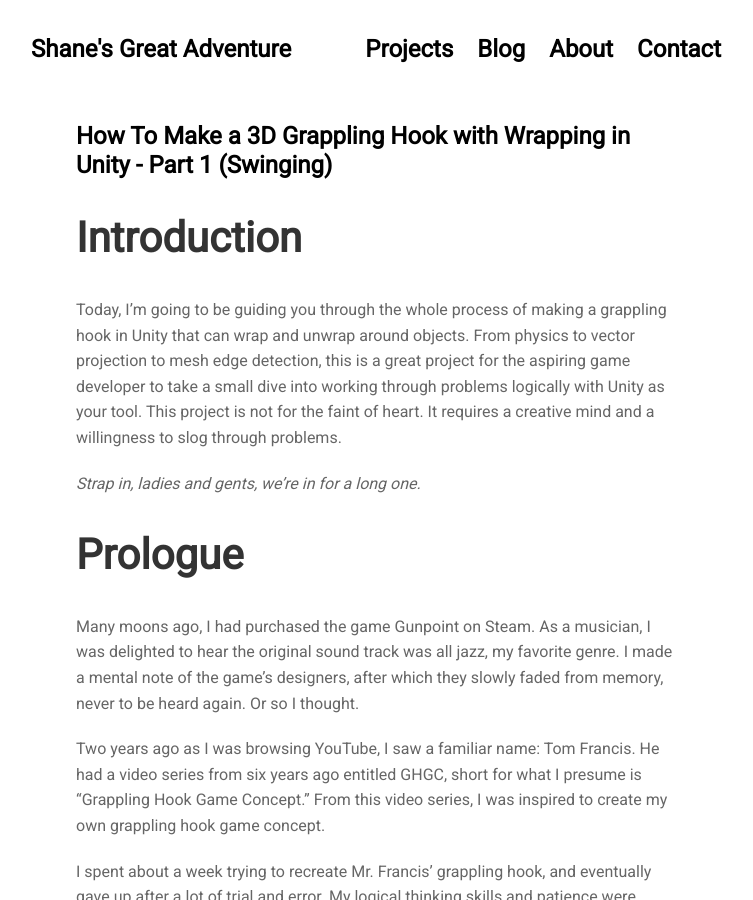
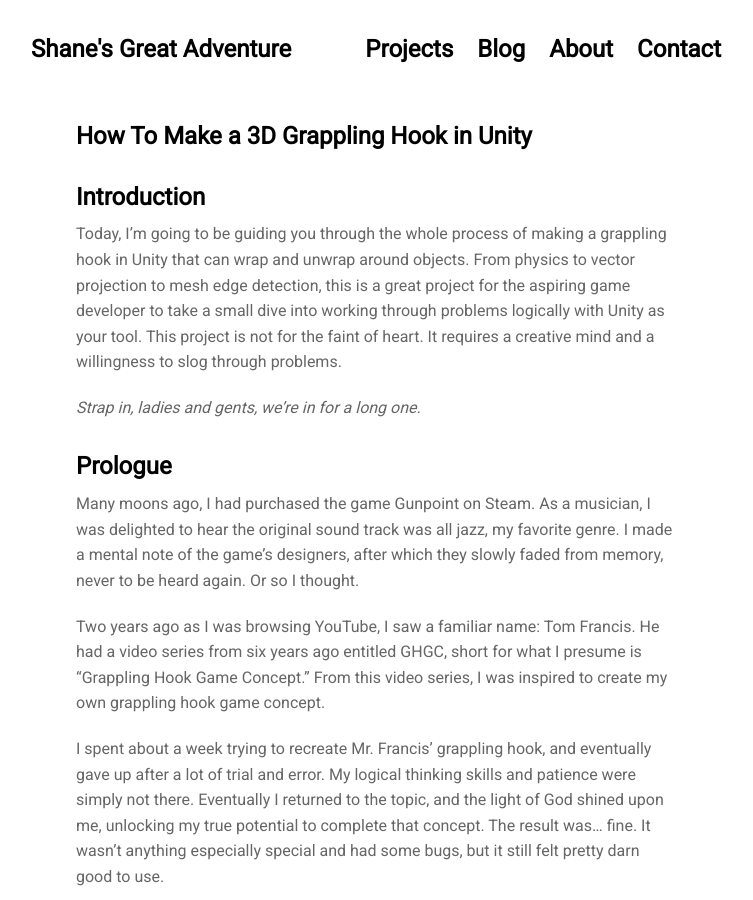
Before and after one commit to shanekim28/shanekim28.github.io, a Jekyll site: the page built from _posts/2020-01-19-how-to-make-a-3d-grappling-hook.md, in a window 1280 px wide and 900 px high. Shown: the whole window, without its empty margins (264-1017 px from the left). Built offline with Jekyll 4.4.1, drawn with Linux system fonts in a browser that asks for light colours; nearby versions of some CDN libraries.

```diff
--- a/_posts/2020-01-19-how-to-make-a-3d-grappling-hook.md
+++ b/_posts/2020-01-19-how-to-make-a-3d-grappling-hook.md
@@ -1,19 +1,19 @@
 ---
 layout: post
-title: How To Make a 3D Grappling Hook with Wrapping in Unity - Part 1 (Swinging)
+title: How To Make a 3D Grappling Hook in Unity
 date: 2020-01-19 10:04:00 +0300
 description: Creating a 3D grappling hook # Add post description (optional)
 img: how-to-start.jpg # Add image post (optional)
 tags: [Programming, Unity] # add tag
 ---
 
-## Introduction
+#### Introduction
 
 Today, I'm going to be guiding you through the whole process of making a grappling hook in Unity that can wrap and unwrap around objects. From physics to vector projection to mesh edge detection, this is a great project for the aspiring game developer to take a small dive into working through problems logically with Unity as your tool. This project is not for the faint of heart. It requires a creative mind and a willingness to slog through problems.
 
 *Strap in, ladies and gents, we're in for a long one.*
 
-## Prologue
+#### Prologue
 
 Many moons ago, I had purchased the game Gunpoint on Steam. As a musician, I was delighted to hear the original sound track was all jazz, my favorite genre. I made a mental note of the game's designers, after which they slowly faded from memory, never to be heard again. Or so I thought.
 
@@ -25,7 +25,7 @@ However, I wasn't interested in making 2D games, so I tried to extend my concept
 
 **TL;DR I've been experimenting with this off and on for a while and someone needs to appreciate my incredible hard work and dedication.**
 
-## ...And They Say High School Doesn't Teach You Anything
+#### ...And They Say High School Doesn't Teach You Anything
 
 My goal with this concept was to emulate a rope as much as possible, while still maintaining the "gamey" feel to it. It's still partially a physics simulation, but cheats just enough so it doesn't feel TOO real. Because let's face it: reality is boring.
 
@@ -45,7 +45,7 @@ This method isn't perfect, however, and will result in some drifting of the obje
 
 Now that we understand how the physics are going to work, let's finally get to coding it!
 
-## All Day I Dream About Syntax
+#### All Day I Dream About Syntax
 
 Let's create a new class and place it on a player object. I'm calling mine GrappleTut.cs. First things first, we want to check if the player presses the spacebar to start grappling. If they do and they're not already grappling to an object, start grappling. Otherwise, stop grappling. This creates a sort of toggle.
 
@@ -146,7 +146,7 @@ Whew. That was a lot. Let's review what we just did. `directionToGrapple` gets a
 
 Next, we only want to cancel out our velocity when the current distance to the grapple point is longer than the actual tether length. We cancel out our velocity in the opposite direction of the direction to the grapple, and reset our position to account for any errors that canceling out velocity did.
 
-## Summary
+#### Summary
 
 And just like that, we're now able to swing from an object! Smash that Play button, press the spacebar when the player is looking at something, and gaze upon your mighty physics-ish creation. If you look carefully, you'll notice that the tether can actually go through objects. As of right now, this system is very rudimentary and unrealistic. In the next part, we will be covering how to wrap around objects. It's a fairly more involved process, so be prepared.
 
```
Also changed, not shown: _data/settings.yml (+15 -8 lines), _posts/2020-06-10-what-i-learned-from-making-an-app-in-Unity.md (deleted, +0 -16 lines), projects/proj-1.md (deleted, +0 -9 lines), projects/shield-bash-showdown.md (added, +22 -0 lines), assets/img/projects/proj-1/dog.jpg (deleted), assets/img/projects/proj-1/thumb.jpg (deleted), assets/img/projects/proj-1/wall.jpg (deleted), assets/img/projects/shield-bash-showdown/thumb.jpg (added), template-stuff/posts/2013-01-01-more-jekyll-themes.md (renamed from _posts/2013-01-01-more-jekyll-themes.md), template-stuff/posts/2014-01-01-text-formatting-examples.md (renamed from _posts/2014-01-01-text-formatting-examples.md), template-stuff/posts/2017-01-01-getting-started.md (renamed from _posts/2017-01-01-getting-started.md).
